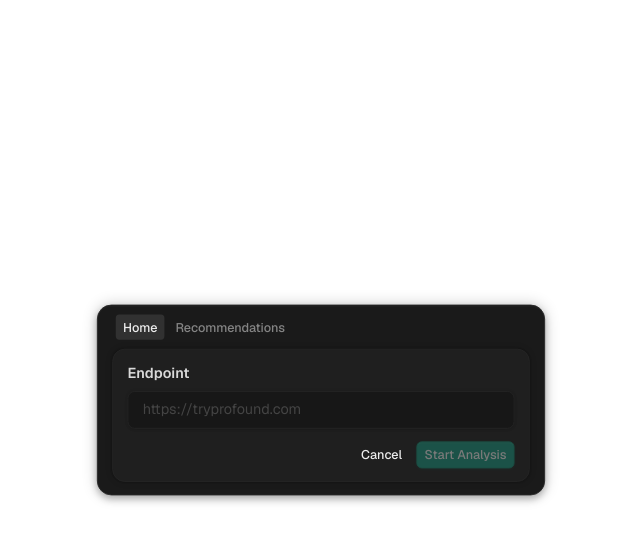
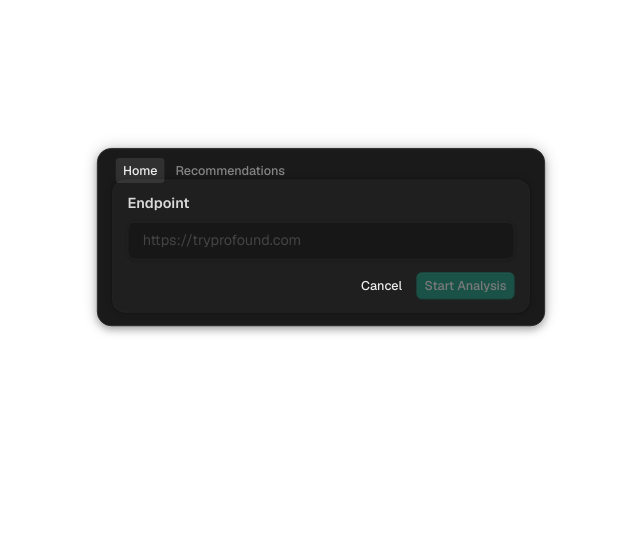
Before and after one commit to deeepsig/aio-tool, a Next.js app: page / in a window 1280 px wide. Shown: the top 542 px of the page, without its empty margins (319-959 px from the left). Built offline with nearby package versions, Linux system fonts and the light colour scheme.

Commit message:
removed unused class

```diff
--- a/src/app/page.tsx
+++ b/src/app/page.tsx
@@ -2,8 +2,8 @@ import AppClient from '@/components/app-client';
 
 export default function Page() {
   return (
-    <div className="min-h-screen flex items-center justify-center bg-[var(--background)] font-sans">
-      <div className="outer-box space-y-[14px]">
+    <div className="min-h-screen flex items-start justify-center bg-[var(--background)] font-sans pt-[15vh]">
+      <div className="outer-box">
         {/* This is the "client island" - only this part becomes client-side */}
         <AppClient />
       </div>
```
